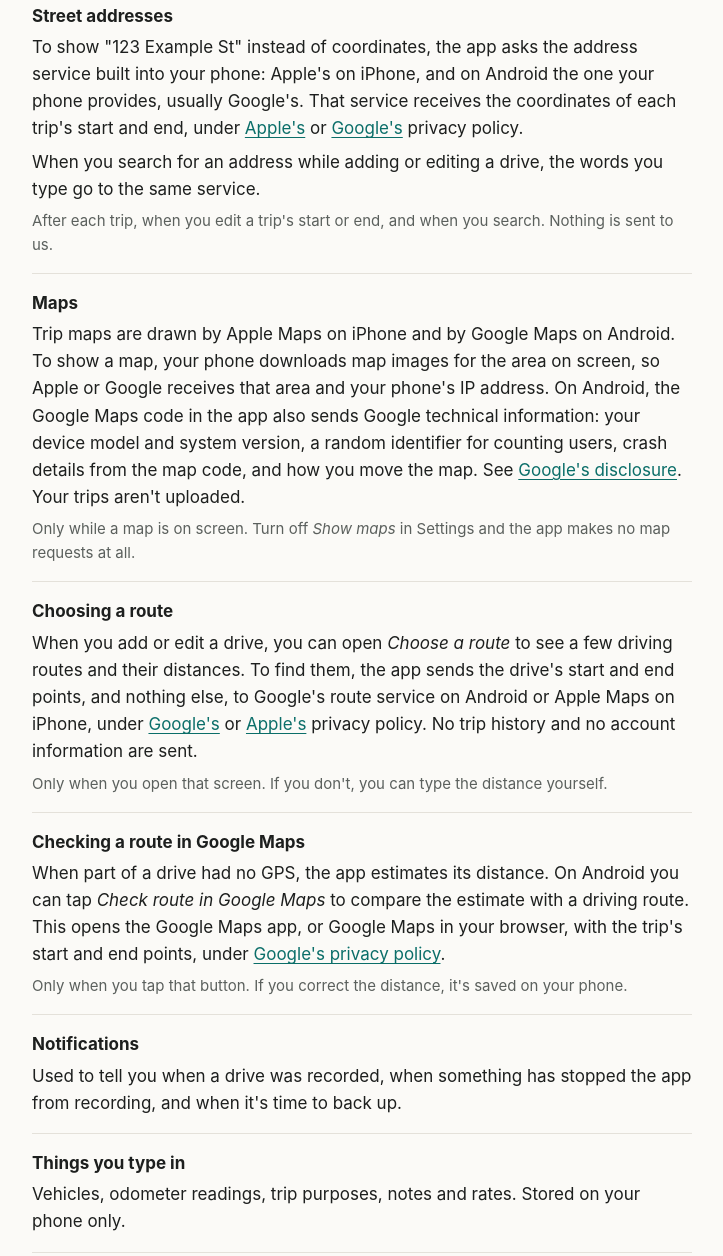
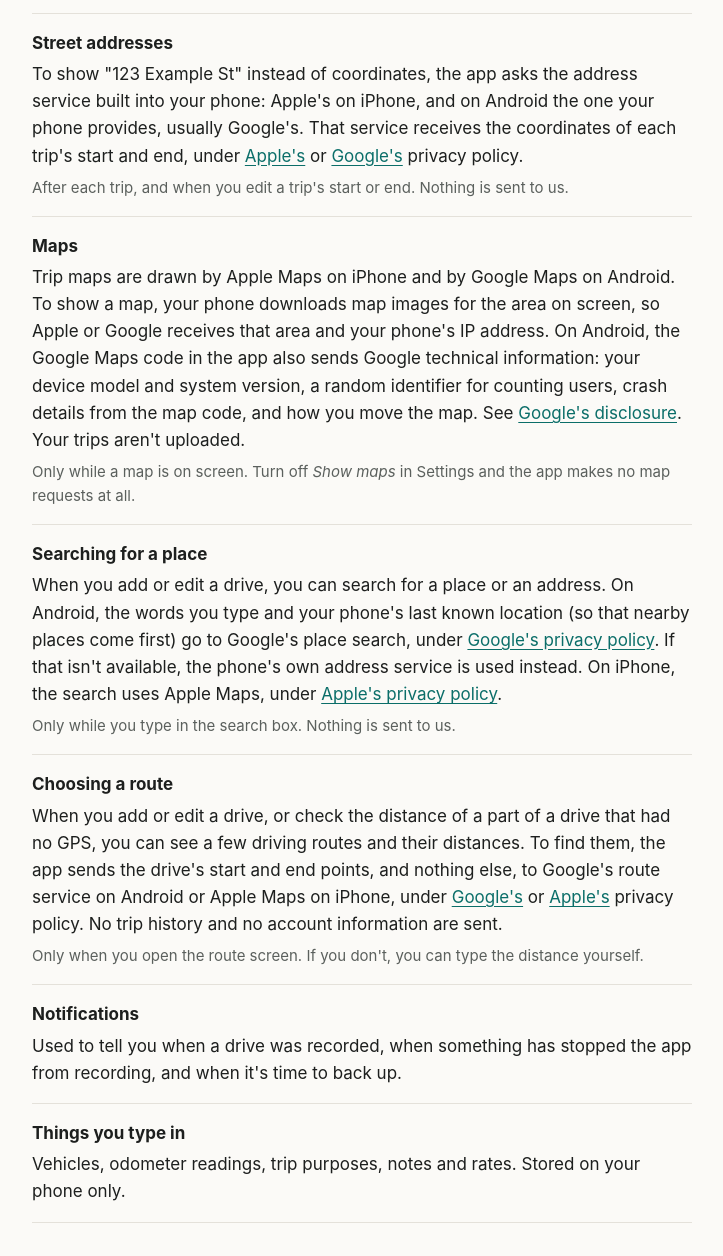
Before and after one commit to JonasM-studio/JonasM-Studio.github.io, a plain HTML site: page mileage/privacy/index.html in a window 1280 px wide. Shown: the part 1183-2439 px from the top of the page, without its empty margins (278-1001 px from the left). Drawn offline with Linux system fonts and the light colour scheme.

Commit message:
Mileage privacy: place search; route check now in the app
Co-Authored-By: Claude Opus 5.5 <noreply@anthropic.com>
Claude-Session: https://claude.ai/code/session_01LmniLpoaAmyj24ipxhCJxL

```diff
--- a/mileage/privacy/index.html
+++ b/mileage/privacy/index.html
@@ -21,7 +21,7 @@
 
   <div class="summary">
     <strong>We don't collect any data from Mileage Logbook. Your drives, places and reports stay on your phone, and we never see them.</strong>
-    <p>There's no account and no server. The app needs your location to record drives. It goes online only to look up addresses, to load map images and to find driving routes when you ask. You can turn maps off.</p>
+    <p>There's no account and no server. The app needs your location to record drives. It goes online only to look up addresses, to load map images, and to search for places and find driving routes when you ask. You can turn maps off.</p>
   </div>
 
   <nav class="toc" aria-label="On this page">
@@ -54,8 +54,7 @@
     <div class="data-item">
       <h3>Street addresses</h3>
       <p>To show "123 Example St" instead of coordinates, the app asks the address service built into your phone: Apple's on iPhone, and on Android the one your phone provides, usually Google's. That service receives the coordinates of each trip's start and end, under <a href="https://www.apple.com/legal/privacy/">Apple's</a> or <a href="https://policies.google.com/privacy">Google's</a> privacy policy.</p>
-      <p>When you search for an address while adding or editing a drive, the words you type go to the same service.</p>
-      <p class="when">After each trip, when you edit a trip's start or end, and when you search. Nothing is sent to us.</p>
+      <p class="when">After each trip, and when you edit a trip's start or end. Nothing is sent to us.</p>
     </div>
     <div class="data-item">
       <h3>Maps</h3>
@@ -63,14 +62,14 @@
       <p class="when">Only while a map is on screen. Turn off <em>Show maps</em> in Settings and the app makes no map requests at all.</p>
     </div>
     <div class="data-item">
-      <h3>Choosing a route</h3>
-      <p>When you add or edit a drive, you can open <em>Choose a route</em> to see a few driving routes and their distances. To find them, the app sends the drive's start and end points, and nothing else, to Google's route service on Android or Apple Maps on iPhone, under <a href="https://policies.google.com/privacy">Google's</a> or <a href="https://www.apple.com/legal/privacy/">Apple's</a> privacy policy. No trip history and no account information are sent.</p>
-      <p class="when">Only when you open that screen. If you don't, you can type the distance yourself.</p>
+      <h3>Searching for a place</h3>
+      <p>When you add or edit a drive, you can search for a place or an address. On Android, the words you type and your phone's last known location (so that nearby places come first) go to Google's place search, under <a href="https://policies.google.com/privacy">Google's privacy policy</a>. If that isn't available, the phone's own address service is used instead. On iPhone, the search uses Apple Maps, under <a href="https://www.apple.com/legal/privacy/">Apple's privacy policy</a>.</p>
+      <p class="when">Only while you type in the search box. Nothing is sent to us.</p>
     </div>
     <div class="data-item">
-      <h3>Checking a route in Google Maps</h3>
-      <p>When part of a drive had no GPS, the app estimates its distance. On Android you can tap <em>Check route in Google Maps</em> to compare the estimate with a driving route. This opens the Google Maps app, or Google Maps in your browser, with the trip's start and end points, under <a href="https://policies.google.com/privacy">Google's privacy policy</a>.</p>
-      <p class="when">Only when you tap that button. If you correct the distance, it's saved on your phone.</p>
+      <h3>Choosing a route</h3>
+      <p>When you add or edit a drive, or check the distance of a part of a drive that had no GPS, you can see a few driving routes and their distances. To find them, the app sends the drive's start and end points, and nothing else, to Google's route service on Android or Apple Maps on iPhone, under <a href="https://policies.google.com/privacy">Google's</a> or <a href="https://www.apple.com/legal/privacy/">Apple's</a> privacy policy. No trip history and no account information are sent.</p>
+      <p class="when">Only when you open the route screen. If you don't, you can type the distance yourself.</p>
     </div>
     <div class="data-item">
       <h3>Notifications</h3>
@@ -114,7 +113,7 @@
   <h2 id="changes">Changes to this policy</h2>
   <p>If the app ever starts handling data differently, this page will be updated before that version is released, and the date at the top will change. Every past version is kept in the <a href="https://github.com/JonasM-studio/JonasM-Studio.github.io/commits/main/mileage/privacy/index.html">public change history</a>.</p>
   <ul class="changes">
-    <li>13 November 2026: added address search and choosing a route when you add or edit a drive.</li>
+    <li>13 November 2026: added searching for a place and choosing a route when you add or edit a drive. Removed opening Google Maps to check a route; the check now happens in the app.</li>
     <li>12 November 2026: added maps (Apple Maps on iPhone, Google Maps on Android, can be turned off), checking an estimated route in Google Maps, and the motion sensor on Android.</li>
     <li>2 November 2026: first version.</li>
   </ul>
```
